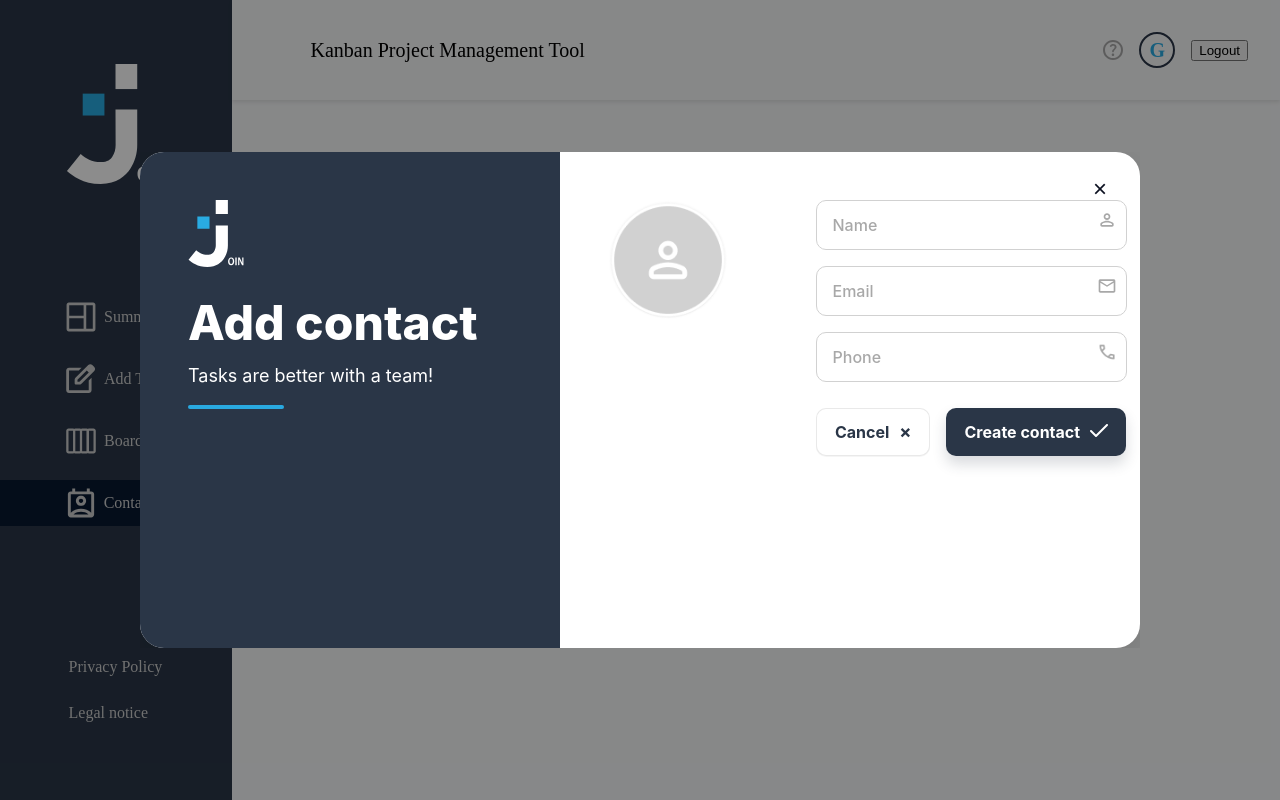
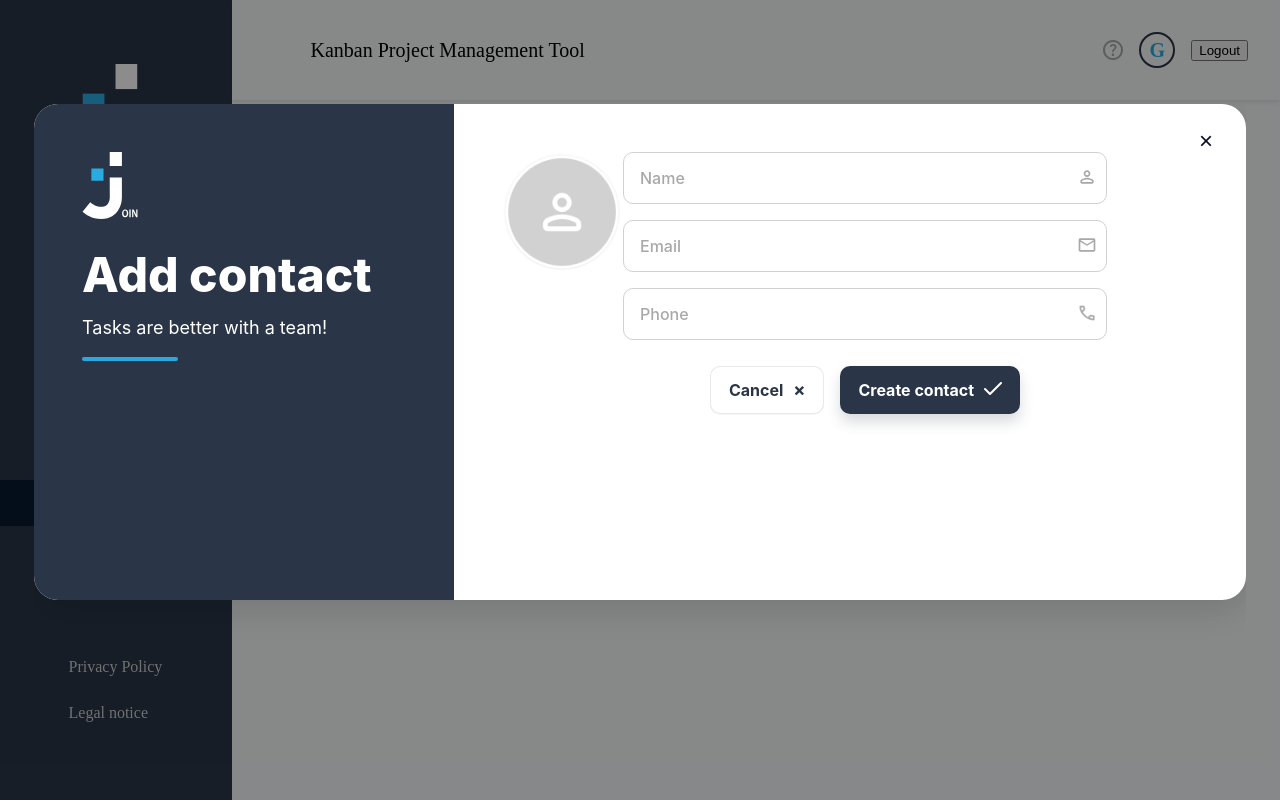
Before and after one commit to SurabLink/join_2.0, a website: page contacts.html in a window 1280 px wide. Both pictures are taken after a click on the button "Add new contact". Drawn offline with Linux system fonts and the light colour scheme.

Commit message:
overlay add contact css-Improvements

```diff
--- a/styles/contacts.css
+++ b/styles/contacts.css
@@ -106,7 +106,8 @@
     padding: 0;
     background: transparent;
     inset: 0;
-    width: min(1000px, 96vw);
+    width: 1212px;
+    height: 592px;
     margin: auto;
 }
 
@@ -219,8 +220,8 @@
 }
 
 .ac-field input {
-    width: 100%;
-    height: 48px;
+    width: 422px;
+    height: 50px;
     padding: 0 44px 0 16px;
     /* Platz für Icon rechts */
     border: 1px solid var(--ac-line);
@@ -234,7 +235,7 @@
 
 .ac-field img {
     position: absolute;
-    top: 10px;
+    top: 15px;
     right: 10px;
     width: 20px;
     height: 20px;
```
